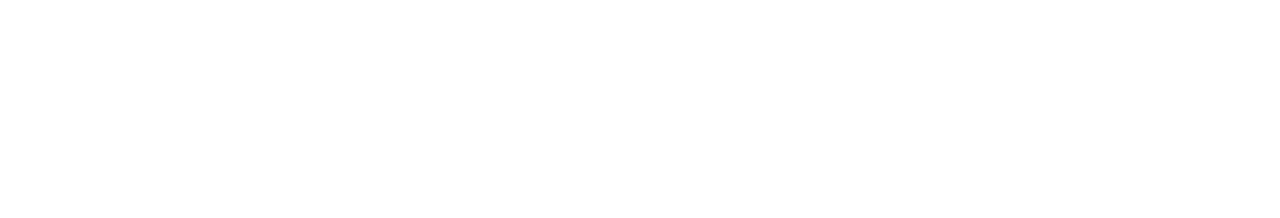
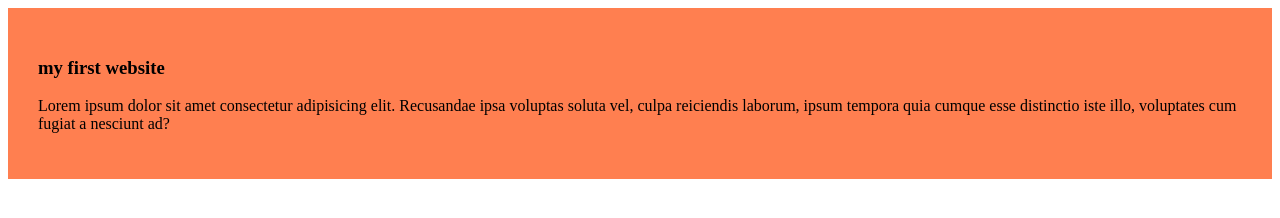
Before and after one commit to sohan704/my-first-website, a plain HTML site: page index.html in a window 1280 px wide. Drawn offline with Linux system fonts and the light colour scheme.

Commit message:
added style

```diff
--- a/index.html
+++ b/index.html
@@ -4,8 +4,12 @@
   <meta charset="UTF-8">
   <meta name="viewport" content="width=device-width, initial-scale=1.0">
   <title>My first website</title>
+  <link rel="stylesheet" href="stle.css">
 </head>
 <body>
-
+   <div>
+    <h3>my first website</h3>
+    <p>Lorem ipsum dolor sit amet consectetur adipisicing elit. Recusandae ipsa voluptas soluta vel, culpa reiciendis laborum, ipsum tempora quia cumque esse distinctio iste illo, voluptates cum fugiat a nesciunt ad?</p>
+   </div>
 </body>
 </html>
--- /dev/null
+++ b/stle.css
@@ -0,0 +1,4 @@
+div{
+  background-color: coral;
+  padding: 30px;
+}
```
